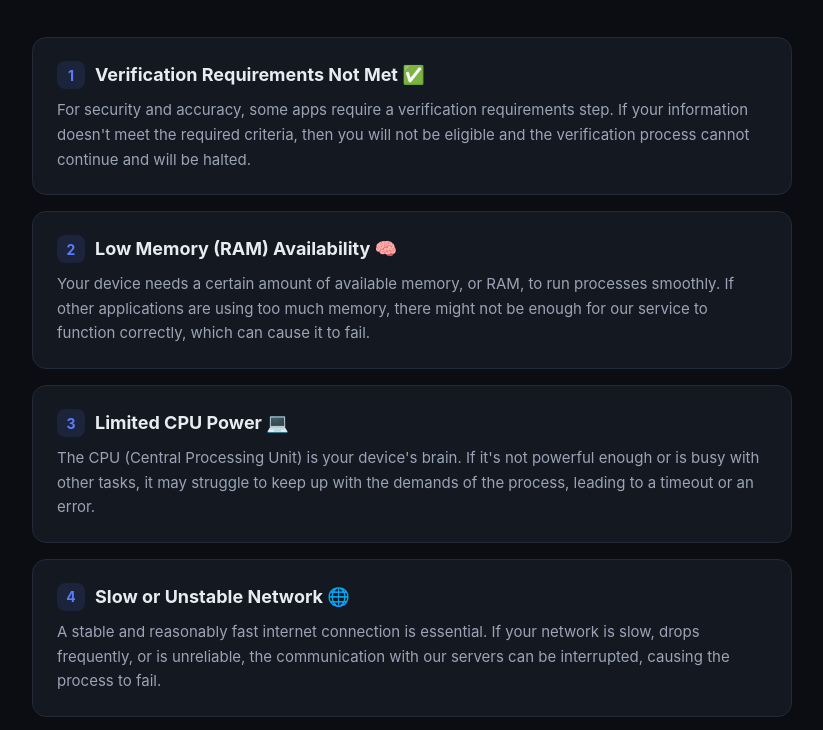
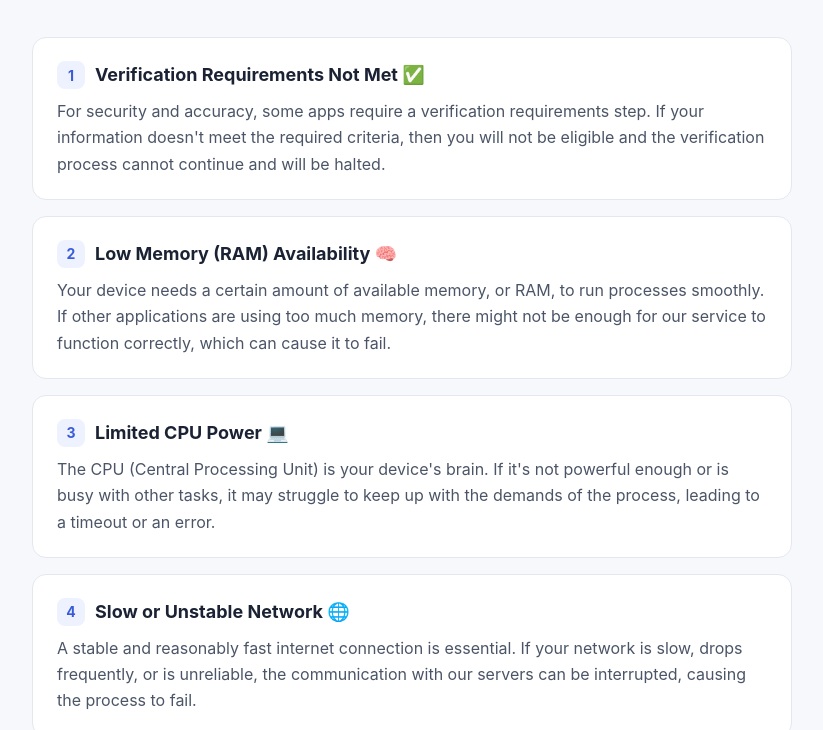
Before and after one commit to alekhyashastrula/p2p-failure-reasons, a plain HTML site: page index.html in a window 1280 px wide. Shown: the part 215-945 px from the top of the page, without its empty margins (228-1051 px from the left). Drawn offline with Linux system fonts and the light colour scheme.

Commit message:
Switch to light theme and remove hover highlighting for readability
Co-Authored-By: Claude Opus 4.8 (1M context) <noreply@anthropic.com>

```diff
--- a/index.html
+++ b/index.html
@@ -6,13 +6,13 @@
   <title>Potential Failure Reasons</title>
   <style>
     :root {
-      --bg: #0b0d12;
-      --card: #141821;
-      --card-border: #232a37;
-      --text: #e7ebf2;
-      --muted: #9aa4b5;
-      --accent: #5b7cfa;
-      --accent-soft: rgba(91, 124, 250, 0.12);
+      --bg: #f6f8fb;
+      --card: #ffffff;
+      --card-border: #e3e8f0;
+      --text: #1a2233;
+      --muted: #4b5567;
+      --accent: #3a5bd9;
+      --accent-soft: #eef2fe;
     }
 
     * { box-sizing: border-box; margin: 0; padding: 0; }
@@ -59,10 +59,7 @@
       border: 1px solid var(--card-border);
       border-radius: 14px;
       padding: 22px 24px;
-      transition: border-color 0.2s ease, transform 0.2s ease;
     }
-
-    .reason:hover { border-color: var(--accent); transform: translateY(-2px); }
 
     .reason h2 {
       font-size: 18px;
@@ -85,7 +82,7 @@
       place-items: center;
     }
 
-    .reason p { color: var(--muted); font-size: 15px; }
+    .reason p { color: var(--muted); font-size: 16px; }
 
     .note {
       border-left: 3px solid var(--accent);
```
